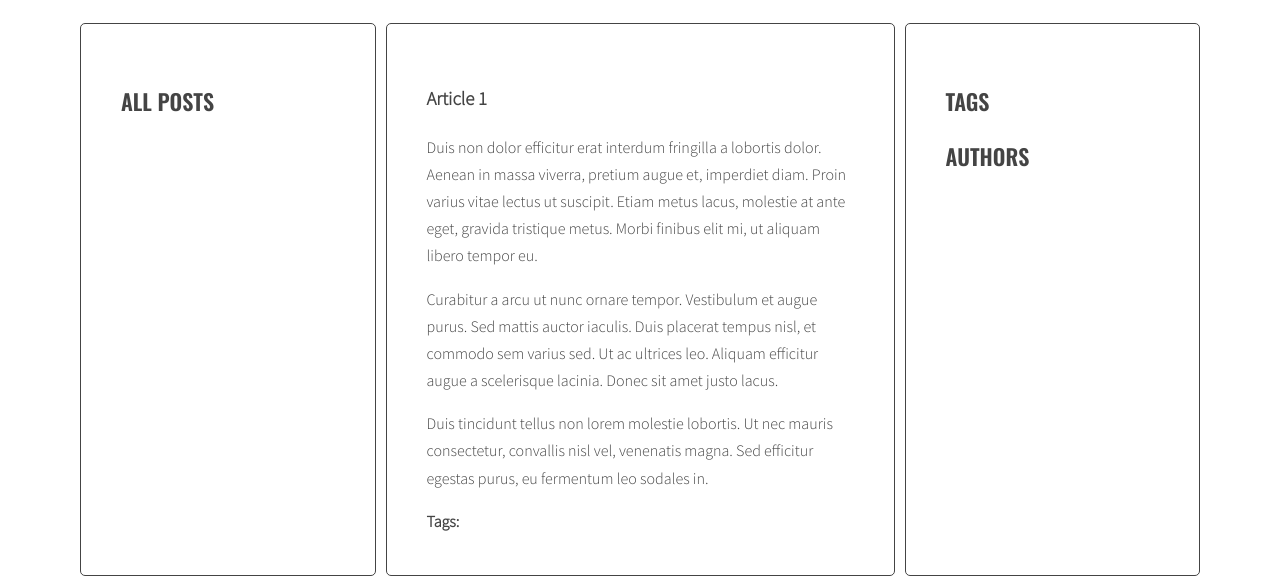
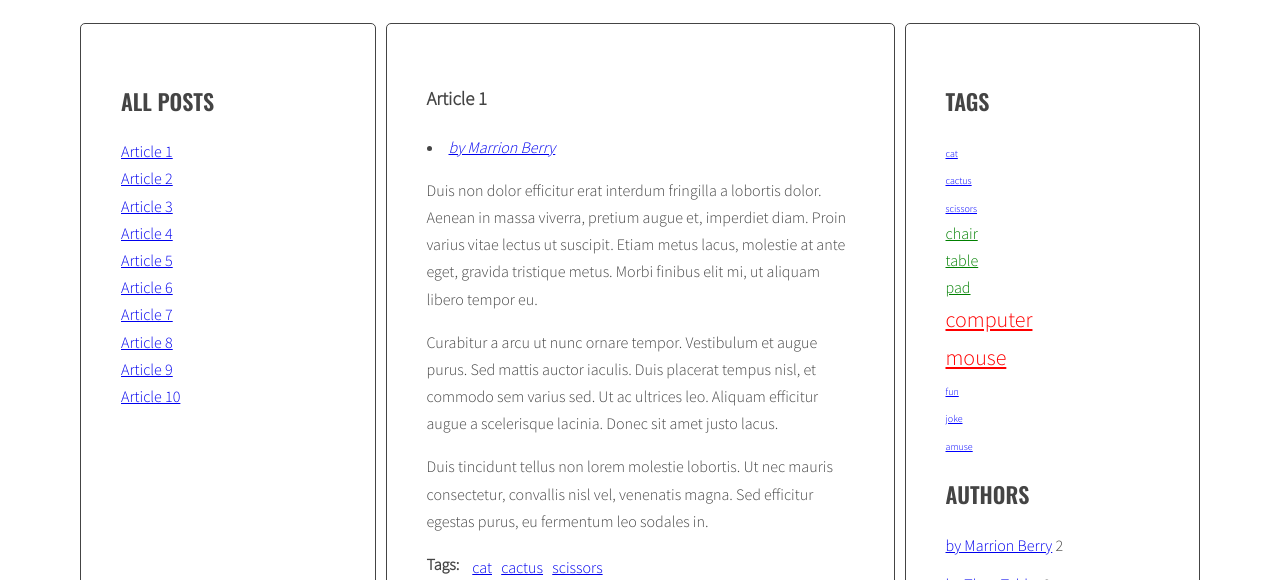
Before and after one commit to rafalhen/javascript-blog, a website: page index.html in a window 1280 px wide. Shown: the part 220-800 px from the top of the page. Drawn offline with nearby package versions, Linux system fonts and the light colour scheme.

Commit message:
tags and authors5

```diff
--- a/index.html
+++ b/index.html
@@ -210,9 +210,15 @@
     <li><a href="#author-{{ id }}"><span>{{ title }}</span></a></li>
   </script>
 
-  <script id="temlate-tag-cloud-link" type="text/x-handlebars-template">
+  <script id="template-tag-cloud-link" type="text/x-handlebars-template">
     {{#each tags}}
     <li><a class="{{className}}" href="#tag-{{ tag }}">{{ tag }}</a></li>
+    {{/each}}
+  </script>
+
+  <script id="template-author-right-link" type="text/x-handlebars-template">
+    {{#each authors}}
+    <li><a class="{{ className }}" href="#author-{{author}}">{{author}}</a> {{count}}</li>
     {{/each}}
   </script>
 
--- a/js/script.js
+++ b/js/script.js
@@ -5,6 +5,8 @@
       tagLink: Handlebars.compile(document.querySelector('#template-tag-link').innerHTML),
       authorLink: Handlebars.compile(document.querySelector('#template-author-link').innerHTML),
       tagCloudLink: Handlebars.compile(document.querySelector('#template-tag-cloud-link').innerHTML),
+      authorRightLink: Handlebars.compile(document.querySelector('#template-author-right-link').innerHTML)
+
     }
     const titleClickHandler = function(event){
       event.preventDefault();
@@ -306,7 +308,7 @@
 
         /* generate html of the link */
         //const linkHTML = '<li><a href="#author-' + tagAuthor + '">' + tagAuthor + '</a></li>';
-        const linkHTMLData = { id: tagAuthor, title: tag };
+        const linkHTMLData = { id: tagAuthor, title: tagAuthor };
         const linkHTML = templates.authorLink(linkHTMLData);
 
         /* add generate code to html variable */
@@ -332,15 +334,22 @@
       const tagsParams = calculateTagsParams(allAuthors);
       /* "NEW" create variable for all links html code */
       let allAuthorsHTML = '';
+      const allAuthorsData = {authors: []};
 
       /* "NEW" START LOOP: for each author in allAuthors */
       for(let author in allAuthors){
         /* "NEW" generate code of a link and add it to allAuthorsHTML */
-        allAuthorsHTML +='<li><a href="#author-' + author + '" class="' + calculateTagClass(allAuthors[author], tagsParams) + '">' + author + '</a></li>';
+      /*  allAuthorsHTML +='<li><a href="#author-' + author + '" class="' + calculateTagClass(allAuthors[author], tagsParams) + '">' + author + '</a></li>'; */
+        debugger
+        allAuthorsData.authors.push({
+          author: author,
+          count: allAuthors[author],
+        })
+
       }
 
       /* "NEW" add HTML from allAuthorsHTML to tagList */
-      authorLists.innerHTML = allAuthorsHTML
+      authorLists.innerHTML = templates.authorRightLink(allAuthorsData);
     }
 
     generateAuthors();
```
